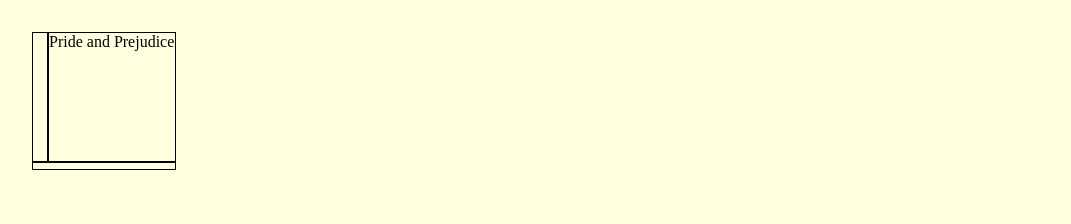
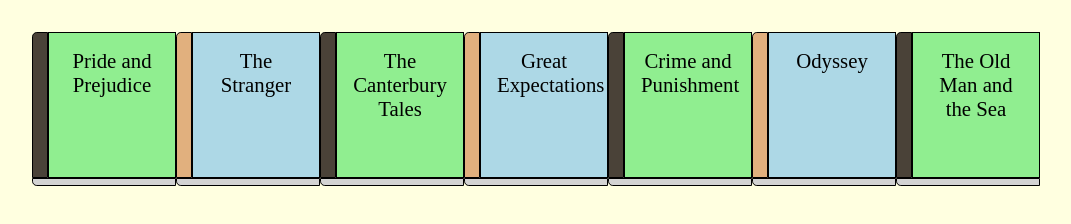
Before and after one commit to whoisarod/library, a plain HTML site: page index.html in a window 1280 px wide. Shown: the whole page, without its empty margins (0-1071 px from the left). Drawn offline with Linux system fonts and the light colour scheme.

Commit message:
modified css to style book cover, spine and footer, modified js file to display all books

```diff
--- a/index.css
+++ b/index.css
@@ -3,6 +3,11 @@ html, body {
     padding: 0;
     background-color: lightyellow;
     padding: 1rem;
+}
+
+.my-library {
+    display: flex;
+    flex-wrap: wrap;
 }
 
 .my-book {
@@ -19,14 +24,30 @@ html, body {
 
 .my-book-cover {
     grid-area: cover;
-    height: 8rem;
+    height: 7rem;
+    background-color: lightgreen;
+    text-align: center;
+    padding: 1rem;
+    font-size: 1.3rem;
 }
 
 .my-book-spine {
     grid-area: spine;
+    background-color: #4a4238;
+    border-top-left-radius: .3rem;
 }
 
 .my-book-footer {
     grid-area: footer;
     padding: .2rem;
+    background-color: lightgray;
+    border-bottom-left-radius: .3rem;
 }
+
+.my-book:nth-of-type(even) .my-book-cover {
+    background-color: lightblue;
+}
+
+.my-book:nth-of-type(even) .my-book-spine {
+    background-color: #e1b07e;
+}
--- a/index.js
+++ b/index.js
@@ -9,15 +9,23 @@ async function getBooks() {
     });
 }
 
+function getBookHTML(book) {
+    return `
+        <div class="my-book">
+            <div class="my-book-cover">${book.title}</div>
+            <div class="my-book-spine"></div>
+            <div class="my-book-footer"></div>
+        </div>
+`
+}
+
 getBooks().then(books => {
     let sampleBook = books[0];
     console.log(sampleBook);
 
     document.body.innerHTML = `
-        <div class="my-book">
-            <div class="my-book-cover">${sampleBook.title}</div>
-            <div class="my-book-spine"></div>
-            <div class="my-book-footer"></div>
+        <div class="my-library">
+            ${books.map(getBookHTML).join('')}
         </div>
     `
 });
```
